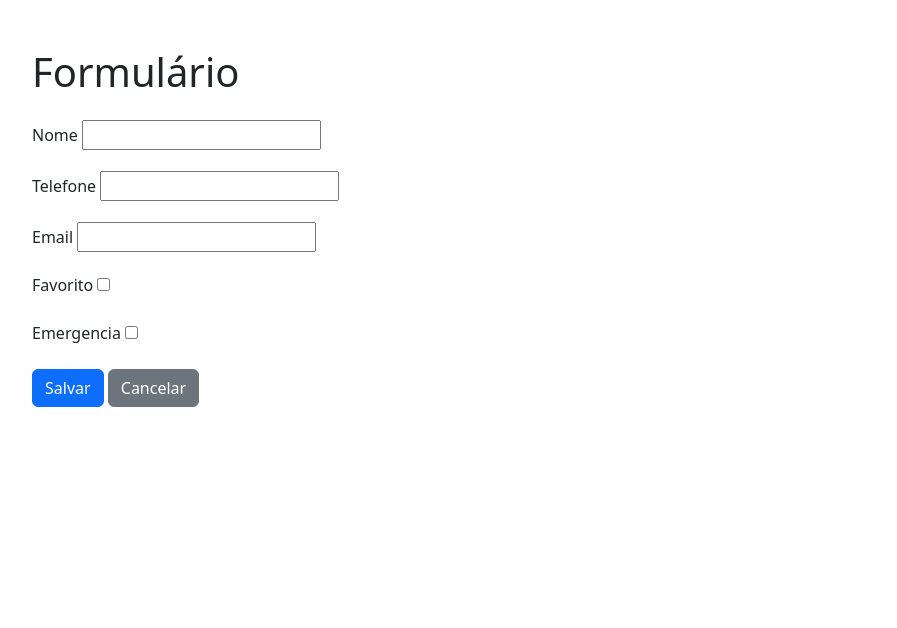
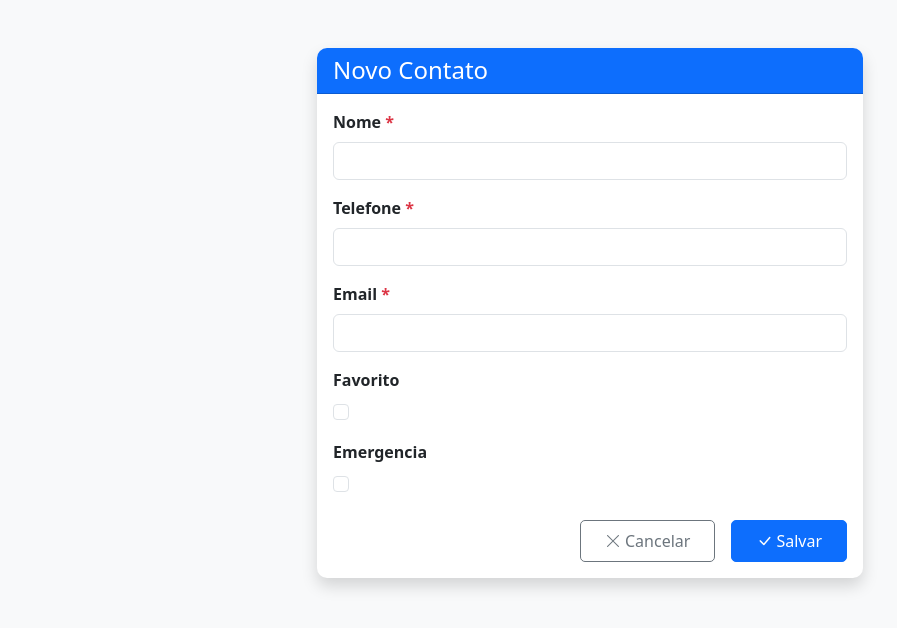
Before and after one commit to igorpaula7/lista-fone, a Django app: page /criar_contato in a window 1280 px wide. Shown: the top 628 px of the page, without its empty margins (50-947 px from the left). Run offline with Django 5.2, Linux system fonts and the light colour scheme.

Commit message:
Refact templates and adjust view to form

```diff
--- a/listafone/contatos/templates/base.html
+++ b/listafone/contatos/templates/base.html
@@ -3,17 +3,46 @@
 <html lang="pt-br">
 <head>
     <meta charset="UTF-8">
-    <title>{{ title|default:"Formulário" }}</title>
-    <link href="https://cdn.jsdelivr.net/npm/bootstrap@5.3.3/dist/css/bootstrap.min.css" rel="stylesheet">
+    <meta name="viewport" content="width=device-width, initial-scale=1.0">
+    <title>{{ title|default:"Lista Fone" }}</title>
+
+    <!-- Bootstrap 5 CSS -->
+    <link href="https://cdn.jsdelivr.net/npm/bootstrap@5.3.2/dist/css/bootstrap.min.css" rel="stylesheet">
+
+    <!-- Bootstrap Icons -->
+    <link rel="stylesheet" href="https://cdn.jsdelivr.net/npm/bootstrap-icons@1.11.1/font/bootstrap-icons.css">
+
+    <style>
+        body {
+            background-color: #f8f9fa;
+        }
+        .card {
+            border: none;
+            border-radius: 10px;
+        }
+        .card-header {
+            border-radius: 10px 10px 0 0 !important;
+        }
+        .btn {
+            padding: 0.5rem 1.5rem;
+            border-radius: 5px;
+        }
+        .form-control:focus {
+            border-color: #86b7fe;
+            box-shadow: 0 0 0 0.25rem rgba(13, 110, 253, 0.25);
+        }
+    </style>
 </head>
-<body class="container mt-5">
-    {% block content %}
-    {% endblock content %}
+<body>
+    <main class="py-4">
+        {% block content %}
+        {% endblock content %}
+    </main>
 
-    <script src="https://cdn.jsdelivr.net/npm/bootstrap@5.3.7/dist/js/bootstrap.bundle.min.js" integrity="sha384-ndDqU0Gzau9qJ1lfW4pNLlhNTkCfHzAVBReH9diLvGRem5+R9g2FzA8ZGN954O5Q" crossorigin="anonymous"></script>
-    <script>
+    <!-- Bootstrap 5 JS Bundle with Popper -->
+    <script src="https://cdn.jsdelivr.net/npm/bootstrap@5.3.2/dist/js/bootstrap.bundle.min.js"></script>
+
     {% block scripts %}
     {% endblock scripts %}
-    </script>
-  </body>
+</body>
 </html>
--- a/listafone/contatos/templates/base_form.html
+++ b/listafone/contatos/templates/base_form.html
@@ -1,23 +1,27 @@
 {% extends "base.html" %}
+
 {% block content %}
-<h1 class="mb-4">{{ title|default:"Formulário" }}</h1>
-
-    {# mensagens do Django messages framework #}
+<div class="container mt-4">
+    <div class="row justify-content-center">
+        <div class="col-md-8 col-lg-6">
+            <div class="card shadow">
+                <div class="card-header bg-primary text-white">
+                    <h2 class="h4 mb-0">{{ title|default:"Formulário" }}</h2>
+                </div>
+                <div class="card-body">
                     {% if messages %}
-        <div>
+                        <div class="mb-4">
                             {% for message in messages %}
                                 <div class="alert alert-{{ message.tags }} alert-dismissible fade show" role="alert">
                                     {{ message }}
-                    <button type="button" class="btn-close" data-bs-dismiss="alert"></button>
+                                    <button type="button" class="btn-close" data-bs-dismiss="alert" aria-label="Fechar"></button>
                                 </div>
                             {% endfor %}
                         </div>
                     {% endif %}
 
-    <form method="post" enctype="multipart/form-data">
+                    <form method="post" enctype="multipart/form-data" class="needs-validation" novalidate>
                         {% csrf_token %}
-
-        {# erros globais do form #}
                         {% if form.non_field_errors %}
                             <div class="alert alert-danger">
                                 {% for error in form.non_field_errors %}
@@ -25,32 +29,77 @@
                                 {% endfor %}
                             </div>
                         {% endif %}
-
-        {# campos #}
                         {% for field in form %}
                             <div class="mb-3">
-                <label for="{{ field.id_for_label }}" class="form-label">
+                                <label for="{{ field.id_for_label }}" class="form-label fw-bold">
                                     {{ field.label }}
+                                    {% if field.field.required %}<span class="text-danger">*</span>{% endif %}
                                 </label>
-                {{ field }}
+
+                                {% if field.field.widget.input_type == 'select' %}
+                                    <select name="{{ field.name }}"
+                                            class="form-select{% if field.errors %} is-invalid{% endif %}"
+                                            id="{{ field.id_for_label }}"
+                                            {% if field.field.required %}required{% endif %}>
+                                        {% for choice in field.field.choices %}
+                                            <option value="{{ choice.0 }}" {% if field.value == choice.0|stringformat:'s' %}selected{% endif %}>
+                                                {{ choice.1 }}
+                                            </option>
+                                        {% endfor %}
+                                    </select>
+                                {% elif field.field.widget.input_type == 'textarea' %}
+                                    <textarea name="{{ field.name }}"
+                                              class="form-control{% if field.errors %} is-invalid{% endif %}"
+                                              id="{{ field.id_for_label }}"
+                                              {% if field.field.required %}required{% endif %}>{{ field.value|default:'' }}</textarea>
+                                {% elif field.field.widget.input_type == 'checkbox' %}
+                                    <div class="form-check">
+                                        <input type="checkbox"
+                                               name="{{ field.name }}"
+                                               class="form-check-input{% if field.errors %} is-invalid{% endif %}"
+                                               id="{{ field.id_for_label }}"
+                                               {% if field.value %}checked{% endif %}
+                                               {% if field.field.required %}required{% endif %}>
+                                    </div>
+                                {% else %}
+                                    <input type="{{ field.field.widget.input_type|default:'text' }}"
+                                           name="{{ field.name }}"
+                                           class="form-control{% if field.errors %} is-invalid{% endif %}"
+                                           id="{{ field.id_for_label }}"
+                                           {% if field.value %}value="{{ field.value }}"{% endif %}
+                                           {% if field.field.required %}required{% endif %}>
+                                {% endif %}
 
                                 {% if field.help_text %}
-                    <div class="form-text">{{ field.help_text }}</div>
+                                    <div class="form-text text-muted">{{ field.help_text|safe }}</div>
                                 {% endif %}
 
                                 {% if field.errors %}
                                     <div class="invalid-feedback d-block">
                                         {% for error in field.errors %}
-                            <div>{{ error }}</div>
+                                            <div><i class="bi bi-exclamation-triangle-fill me-1"></i>{{ error }}</div>
                                         {% endfor %}
                                     </div>
                                 {% endif %}
                             </div>
                         {% endfor %}
 
-        <button type="submit" class="btn btn-primary">Salvar</button>
-        <a href="{{ cancel_url|default:"/" }}" class="btn btn-secondary">Cancelar</a>
+                        <div class="d-grid gap-2 d-md-flex justify-content-md-end mt-4">
+                            <a href="{{ cancel_url|default:'/' }}" class="btn btn-outline-secondary me-md-2">
+                                <i class="bi bi-x-lg me-1"></i>Cancelar
+                            </a>
+                            <button type="submit" class="btn btn-primary">
+                                <i class="bi bi-check-lg me-1"></i>Salvar
+                            </button>
+                        </div>
                     </form>
+                </div>
+            </div>
+        </div>
+    </div>
+</div>
 {% endblock content %}
+
 {% block scripts %}
+{{ block.super }}
 {% endblock scripts %}
--- a/listafone/contatos/templates/criar_contato.html
+++ b/listafone/contatos/templates/criar_contato.html
@@ -1 +1,6 @@
 {% extends "base_form.html" %}
+
+{% block content %}
+    {# Aqui faz um super, melhor dizendo sobscreve o block content do base_form.html para fazer as alterações necessárias que a view esta mandando#}
+    {{ block.super }}
+{% endblock %}
--- a/listafone/contatos/views.py
+++ b/listafone/contatos/views.py
@@ -1,9 +1,39 @@
-from django.shortcuts import render, redirect
+from django.urls import reverse_lazy
+from django.contrib import messages
+from django.views.generic.edit import FormView
+from django.db import transaction
 from contatos.forms import ContatoForm
-from django.views.generic.edit import FormView
+from contatos.models import Contato
 
 
 class ContatoFormView(FormView):
     template_name = "criar_contato.html"
     form_class = ContatoForm
+    success_url = reverse_lazy("criar_contato")
+
+    def get_context_data(self, **kwargs):
+        context = super().get_context_data(**kwargs)
+        context["title"] = "Novo Contato"
+        return context
+
+    # Esse decorator garante que a transação seja feita de forma atomica
+    # ou seja, se der errado, ele desfaz tudo
+    @transaction.atomic
+    def form_valid(self, form):
+        # o try é obrigatorio para o decorator
+        try:
+            contato = form.save(commit=False)
+            contato.save()
+
+            messages.success(self.request, "Contato salvo com sucesso!")
+            return super().form_valid(form)
+
+        except Exception as e:
+            messages.error(self.request, f"Erro ao salvar o contato: {str(e)}")
+            return self.form_invalid(form)
+
+    def form_invalid(self, form):
+        messages.error(self.request, "Por favor, corrija os erros abaixo.")
+        return super().form_invalid(form)
+
     success_url = "/criar_contato/"
```
Lines whose indentation alone changed are shown as unchanged.
